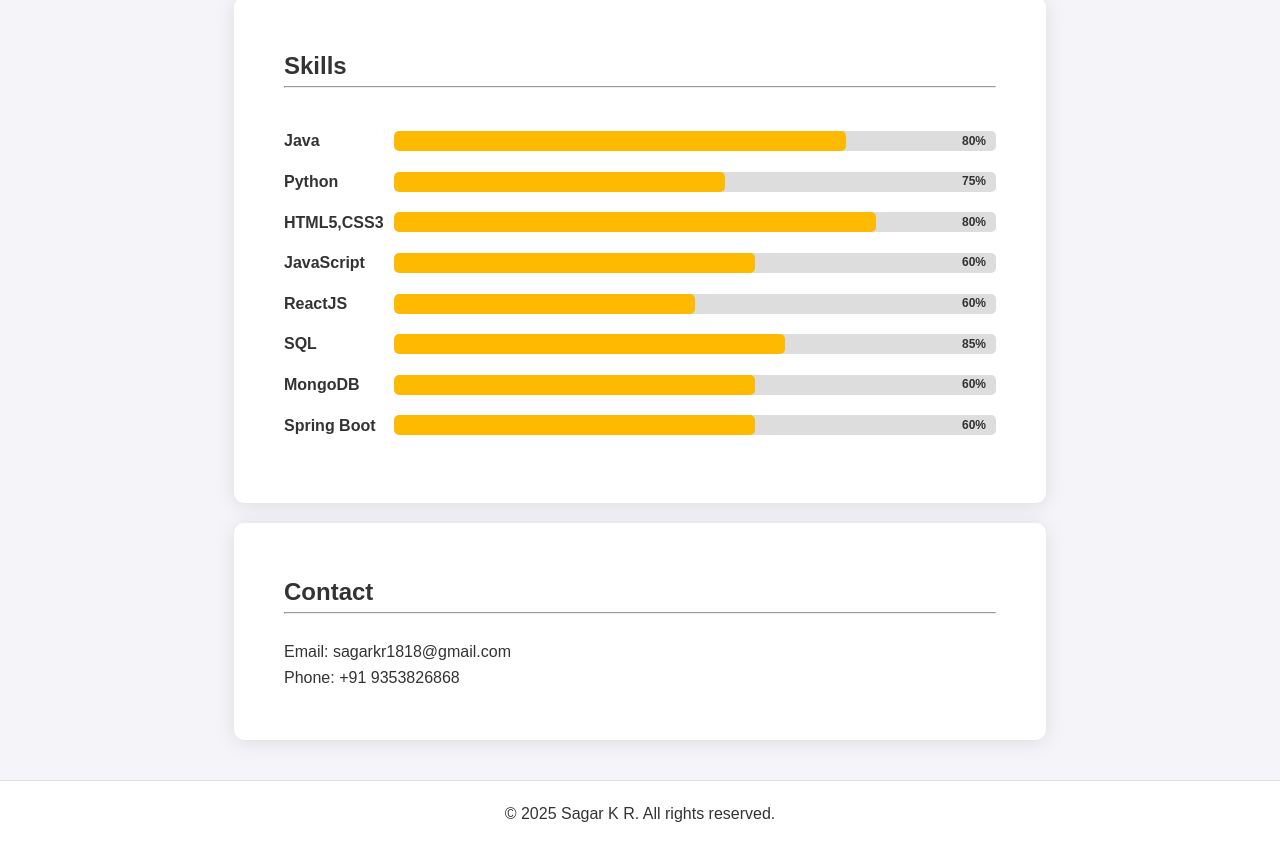
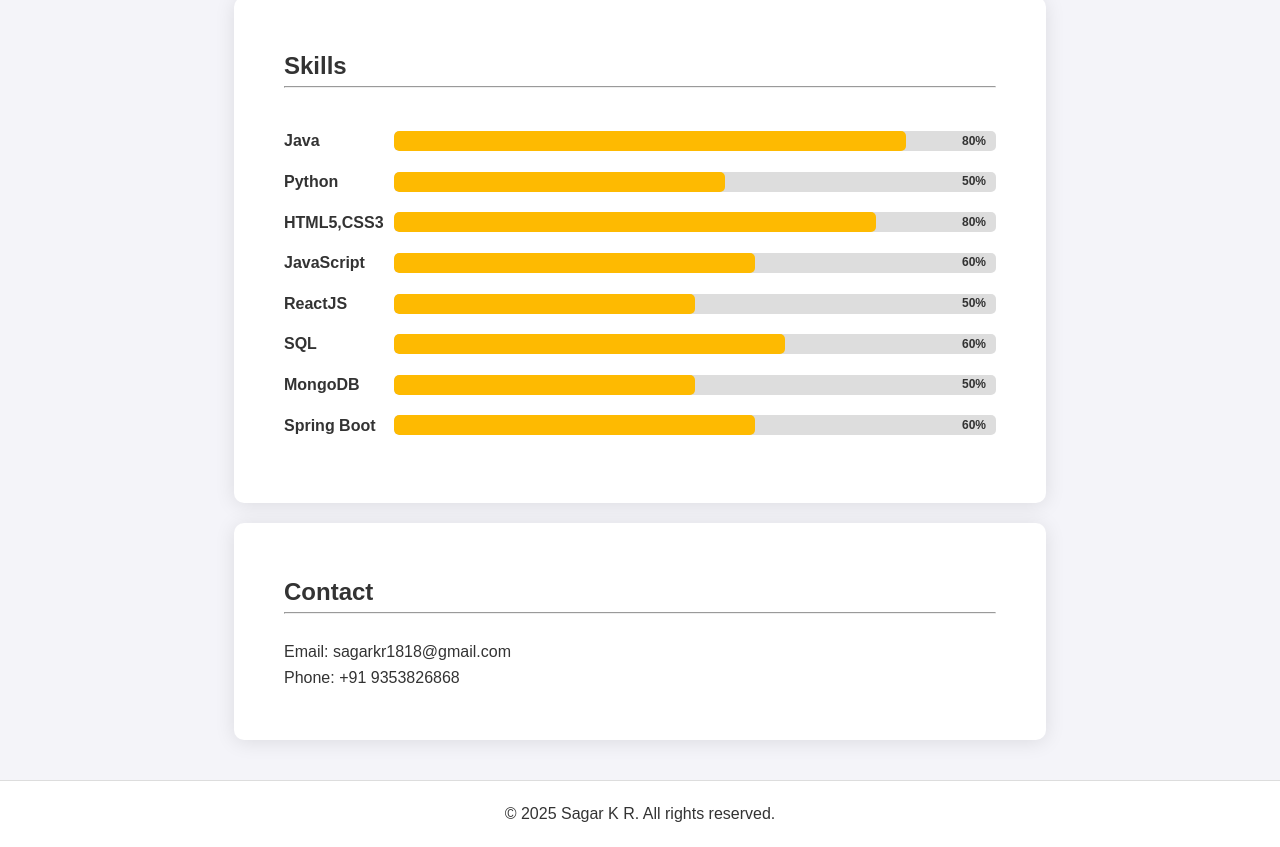
Before and after one commit to Sagar182001/Portfolio, a plain HTML site: page index.html in a window 1280 px wide. Shown: the part 2198-3045 px from the top of the page. Drawn offline with Linux system fonts and the light colour scheme.

Commit message:
Update index.html

```diff
--- a/index.html
+++ b/index.html
@@ -405,14 +405,14 @@ body.dark .bar-container::after {
             <hr><br>
             <div class="skills-bar">
                 <label>Java</label>
-                <span class="bar-container" style="--fill: 75%;">
+                <span class="bar-container" style="--fill: 85%;">
                     <span class="percentage">80%</span>
                 </span>
             </div>
             <div class="skills-bar">
                 <label>Python</label>
                 <span class="bar-container" style="--fill: 55%;">
-                    <span class="percentage">75%</span>
+                    <span class="percentage">50%</span>
                 </span>
             </div>
             <div class="skills-bar">
@@ -430,19 +430,19 @@ body.dark .bar-container::after {
             <div class="skills-bar">
                 <label>ReactJS</label>
                 <span class="bar-container" style="--fill: 50%;">
-                    <span class="percentage">60%</span>
+                    <span class="percentage">50%</span>
                 </span>
             </div>
             <div class="skills-bar">
                 <label>SQL</label>
                 <span class="bar-container" style="--fill: 65%;">
-                    <span class="percentage">85%</span>
+                    <span class="percentage">60%</span>
                 </span>
             </div>
             <div class="skills-bar">
                 <label>MongoDB</label>
-                <span class="bar-container" style="--fill: 60%;">
-                    <span class="percentage">60%</span>
+                <span class="bar-container" style="--fill: 50%;">
+                    <span class="percentage">50%</span>
                 </span>
             </div>
             <div class="skills-bar">
```
